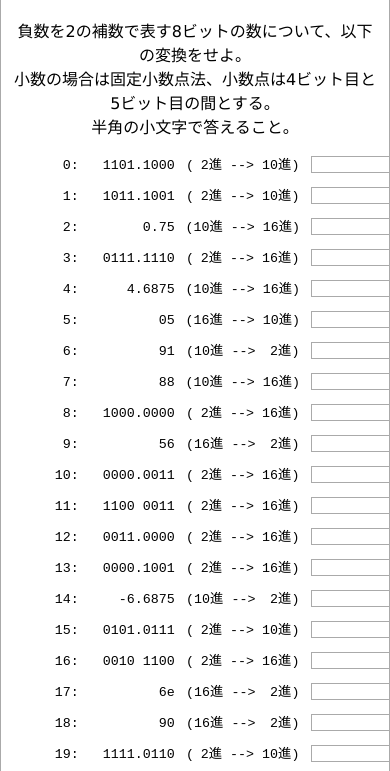
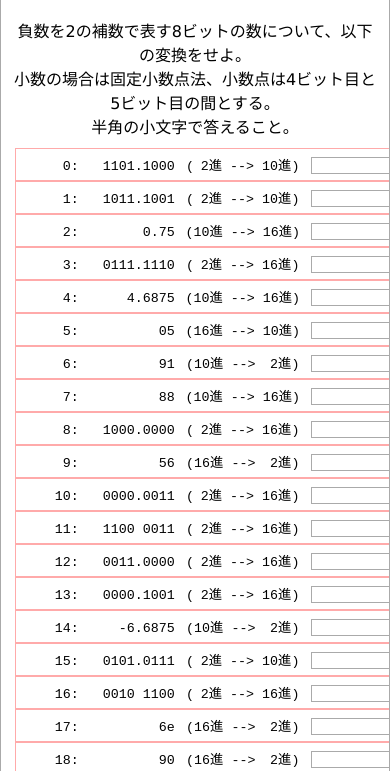
Before and after one commit to masabando/BDH_drill, a plain HTML site: page index.html in a window 390 px wide. Shown: the part 58-829 px from the top of the page. Drawn offline with Linux system fonts and the light colour scheme.

Commit message:
initial commit

```diff
--- a/docs/style.css
+++ b/docs/style.css
@@ -158,5 +158,6 @@ html {
   .question {
     margin: 0 4px; width: 53ch;
     font-size: 10pt;
+    border: 1px solid #faa;
   }
 }
--- a/style.css
+++ b/style.css
@@ -158,5 +158,6 @@ html {
   .question {
     margin: 0 4px; width: 53ch;
     font-size: 10pt;
+    border: 1px solid #faa;
   }
 }
```
